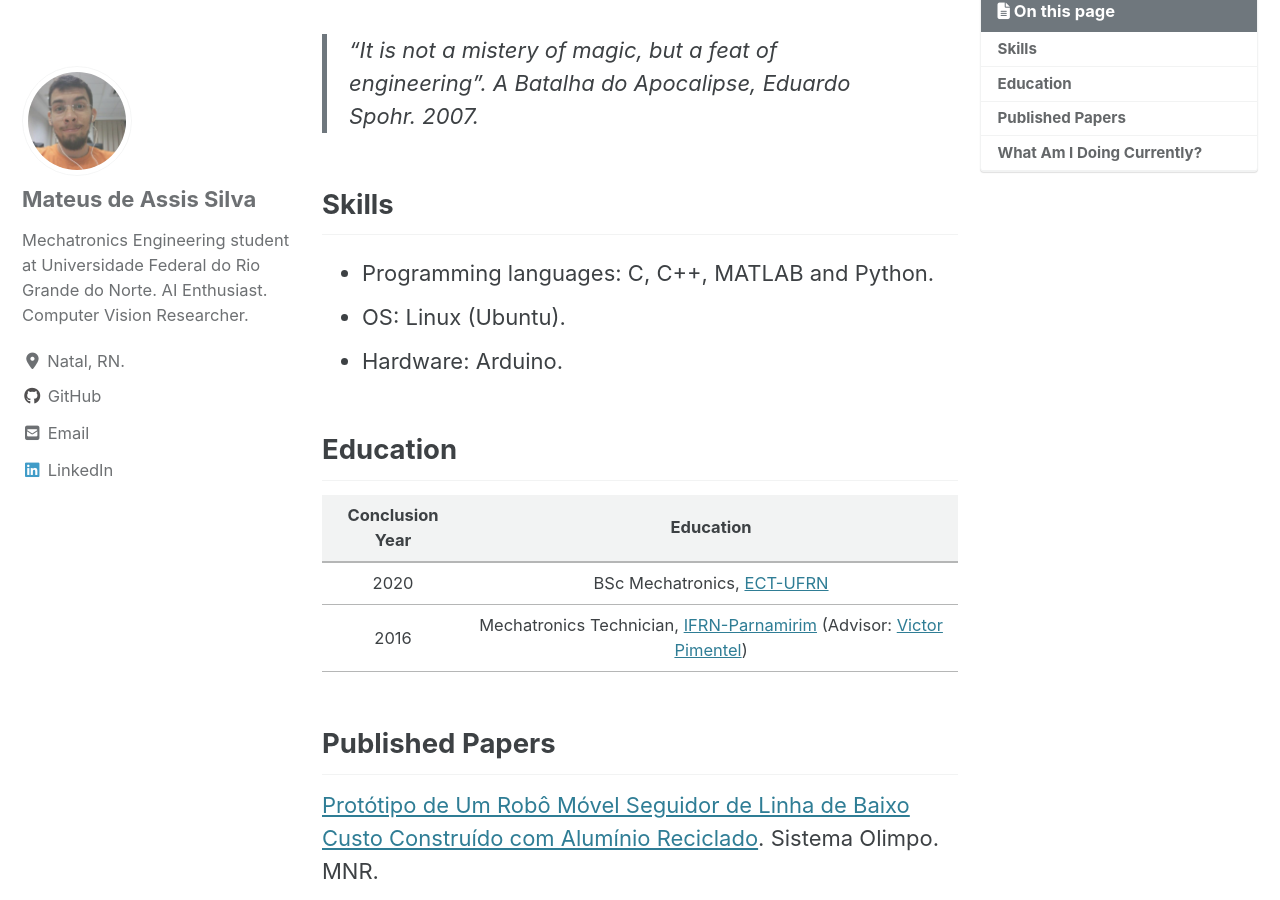
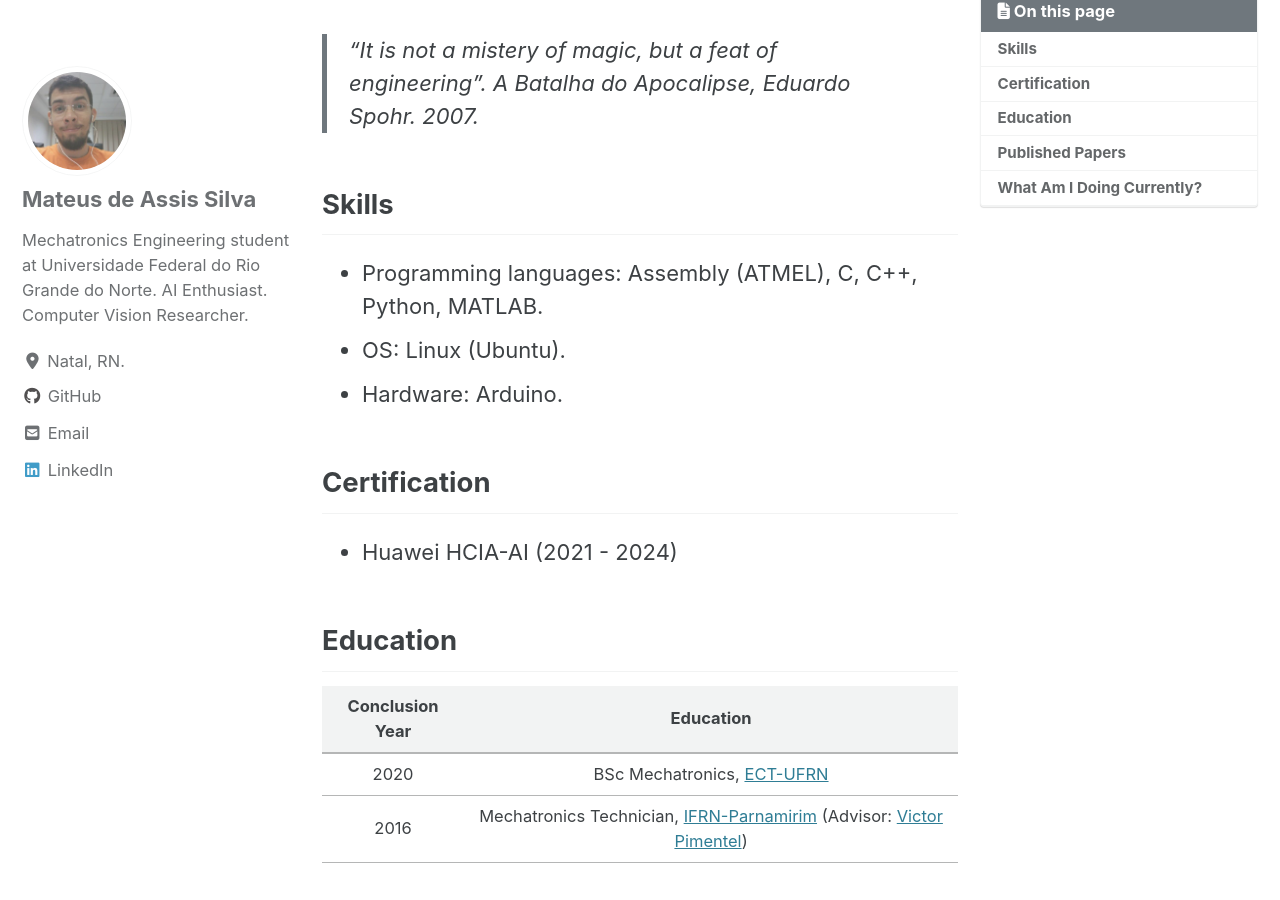
Before and after one commit to mtxslv/mtxslv.github.io, a Jekyll site: the page built from _pages/about.md, in a window 1280 px wide and 900 px high, scrolled down 378 px. Built offline with Jekyll 4.4.1, drawn with Linux system fonts in a browser that asks for light colours; cached includes are drawn as plain includes; nearby versions of some CDN libraries; some of the changed text lies outside the part shown.

Commit message:
added language and magazine
added languages: Assembly
added publications: brazillian journal
added certifications: HCIA-AI

```diff
--- a/_pages/about.md
+++ b/_pages/about.md
@@ -13,9 +13,12 @@
 
 ## Skills
 
-* Programming languages: C, C++, MATLAB and Python.
+* Programming languages: Assembly (ATMEL), C, C++, Python, MATLAB.
 * OS: Linux (Ubuntu).
 * Hardware: Arduino.
+
+## Certification
+* Huawei HCIA-AI (2021 - 2024)
 
 ## Education
 
```
Also changed, not shown: other parts of _pages/about.md (+1 -0 lines).
